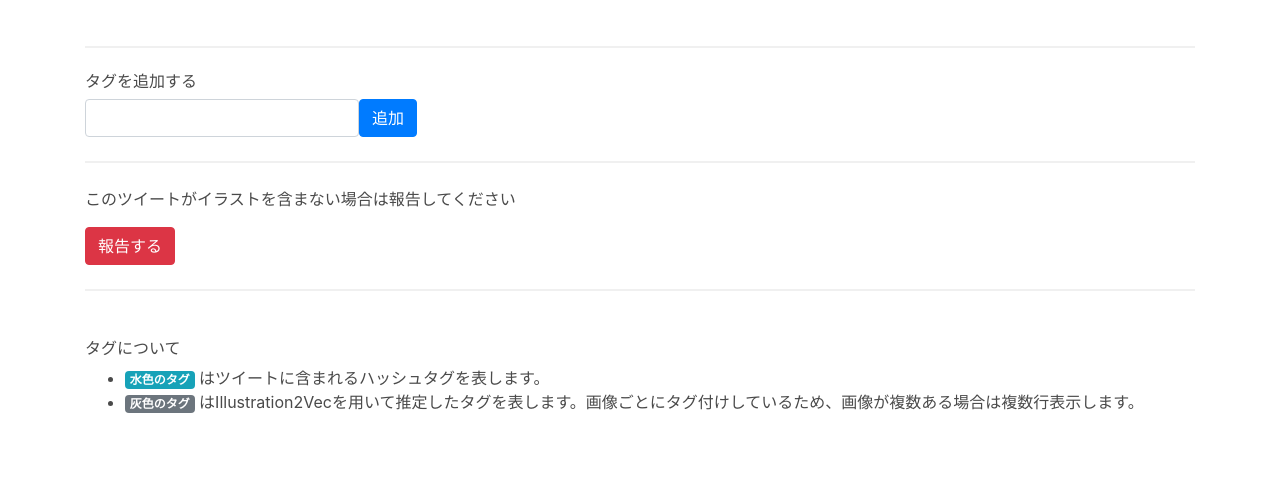
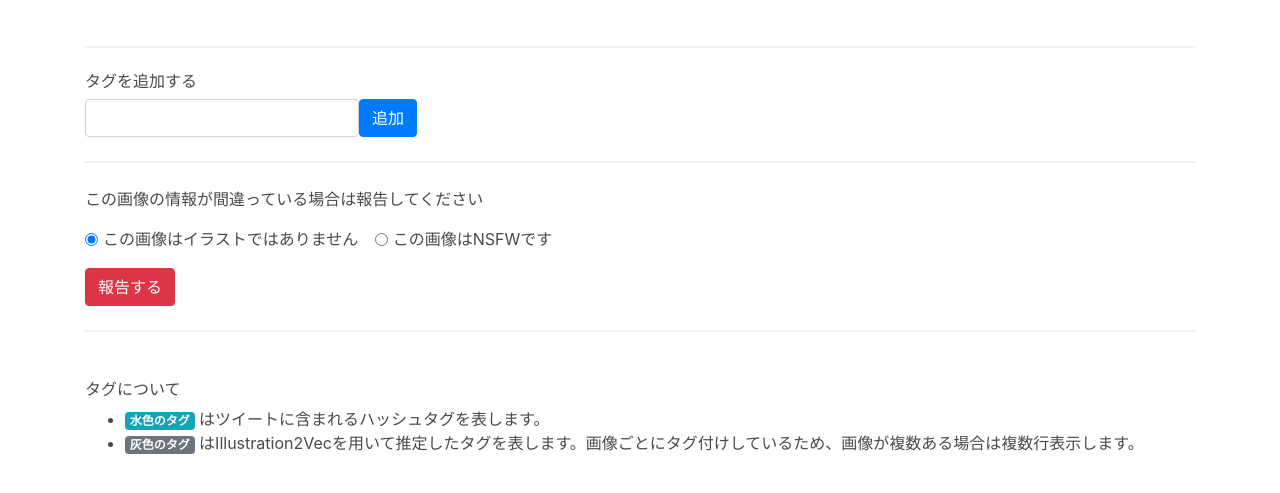
Before and after one commit to kivantium/playground, a Django app: page /status/1/ in a window 1280 px wide. Shown: the part 292-785 px from the top of the page. Run offline with Django 3.2, Linux system fonts and the light colour scheme; tables that the repository leaves empty hold one stand-in row (values such as "Sample post"); some libraries are stand-ins or nearby versions.

Commit message:
Add NSFW report button

```diff
--- a/hello/templates/hello/status.html
+++ b/hello/templates/hello/status.html
@@ -78,8 +78,21 @@
       <button type="submit" class="btn btn-primary">追加</button>
     </form>
     <hr>
-    <p>{% trans "このツイートがイラストを含まない場合は報告してください" %}</p>
-    <button type="button" id="report" class="btn btn-danger">{% trans "報告する" %}</button>
+    <p>{% trans "この画像の情報が間違っている場合は報告してください" %}</p>
+    <form action="{% url 'report' status_id %}" method="post" id="report-form">
+      {% csrf_token %}
+      <div class="form-group">
+      <div class="form-check form-check-inline">
+        <input class="form-check-input" type="radio" name="report_type" id="radio_illust" value="not_illust" checked>
+        <label class="form-check-label" for="radio_illust">{% trans "この画像はイラストではありません" %}</label>
+      </div>
+      <div class="form-check form-check-inline">
+        <input class="form-check-input" type="radio" name="report_type" id="radio_nsfw" value="not_safe">
+        <label class="form-check-label" for="radio_nsfw">{% trans "この画像はNSFWです" %}</label>
+      </div>
+      </div>
+      <button type="submit" id="report" class="btn btn-danger">{% trans "報告する" %}</button>
+    </form>
     <hr>
     <h3 class="h6 mt-5">{% trans "タグについて" %}</h3>
     <ul>
@@ -129,12 +142,16 @@
   });
 
 
-  $('#report').click(function() {
+  $("#report-form").on("submit", function(event) {
     if(confirm('{% trans "このツイートを報告しますか？" %}')) {
       var csrftoken = getCookie('csrftoken');
+      event.preventDefault();
       $.ajax({
         type: "POST",
         url:'{% url 'report'  status_id %}',
+        data: {
+          "report_type": $('input:radio[name="report_type"]:checked').val()
+        },
         contentType: "application/json",
         beforeSend: function(xhr, settings) {
           if (!csrfSafeMethod(settings.type) && !this.crossDomain) {
@@ -151,6 +168,7 @@
     } else {
       return false;
     }
+    return false;
   });
 </script>
 {% endblock %}
--- a/hello/views.py
+++ b/hello/views.py
@@ -5,6 +5,7 @@ from django.utils import translation
 from django.http import HttpResponse, JsonResponse
 from django.db.models import Count
 from django.utils.timezone import make_aware
+from django.http import QueryDict
 
 import datetime
 import tweepy
@@ -275,14 +276,30 @@ def report(request, status_id):
 
         image_entry_list = ImageEntry.objects.filter(status_id=status_id)
 
-        if not image_entry_list:
-            return HttpResponse("Status {} is not registered.".format(status_id))
+        dic = QueryDict(request.body, encoding='utf-8')
+        report_type = dic.get('report_type')
 
-        for entry in image_entry_list:
-            entry.is_illust = False
-            entry.save()
+        if report_type == "not_illust":
+            if not image_entry_list:
+                return HttpResponse("Status {} is not registered.".format(status_id))
 
-        return HttpResponse("Deleted status {}.".format(status_id))
+            for entry in image_entry_list:
+                entry.is_illust = False
+                entry.save()
+
+            return HttpResponse("Deleted status {}.".format(status_id))
+        elif report_type == "not_safe":
+            for entry in image_entry_list:
+                try:
+                    safe = Tag.objects.get(name='safe', tag_type='IV')
+                    entry.tags.remove(safe)
+                except:
+                    pass
+                questionable = Tag.objects.get(name='questionable', tag_type='IV')
+                entry.tags.add(questionable)
+            return HttpResponse("Changed safe tag for status {}.".format(status_id))
+        else:
+            return HttpResponse("Unknown report for status {}.".format(status_id))
     else:
         return HttpResponse("You must use POST to report status {}.".format(status_id))
 
```
